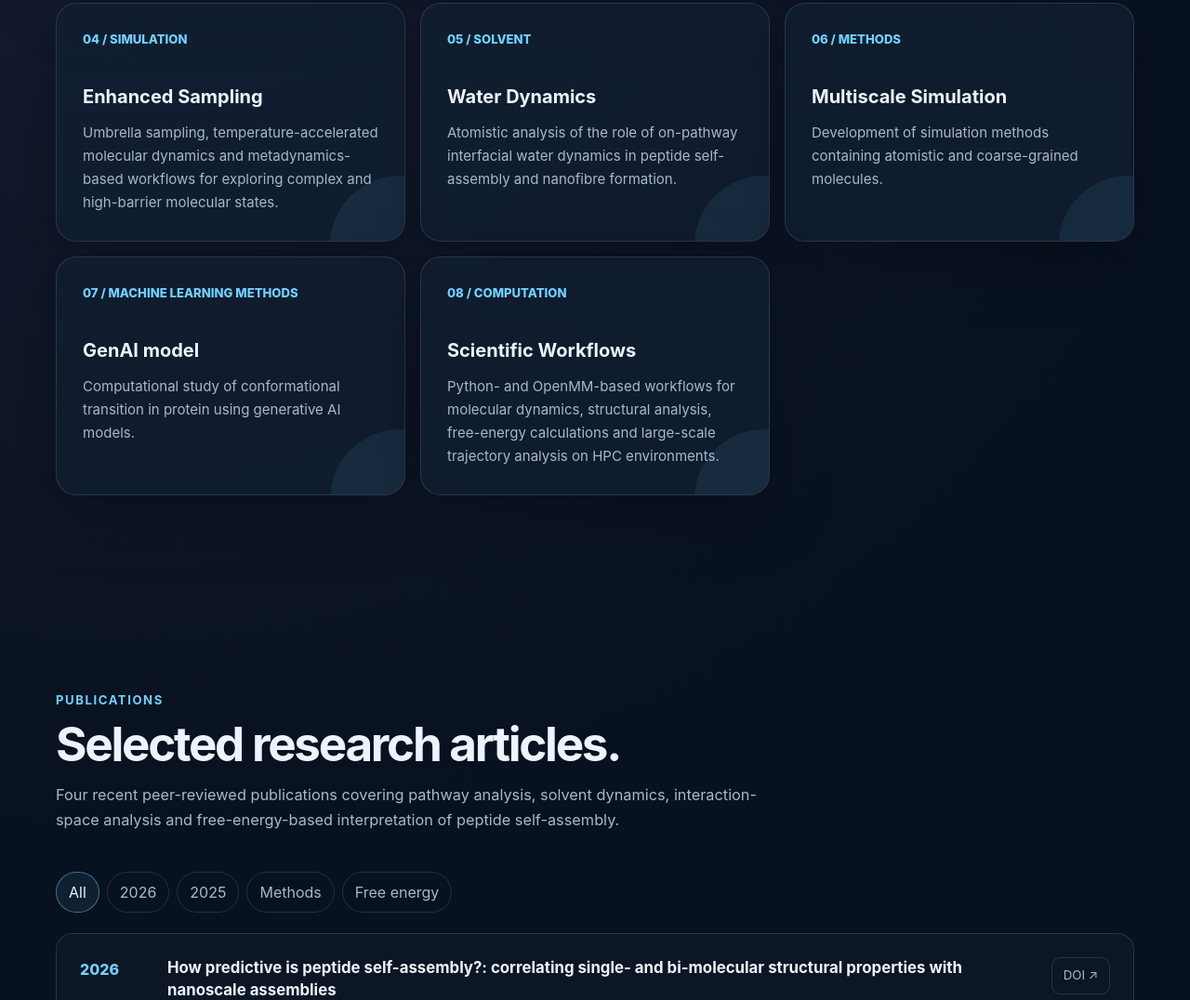
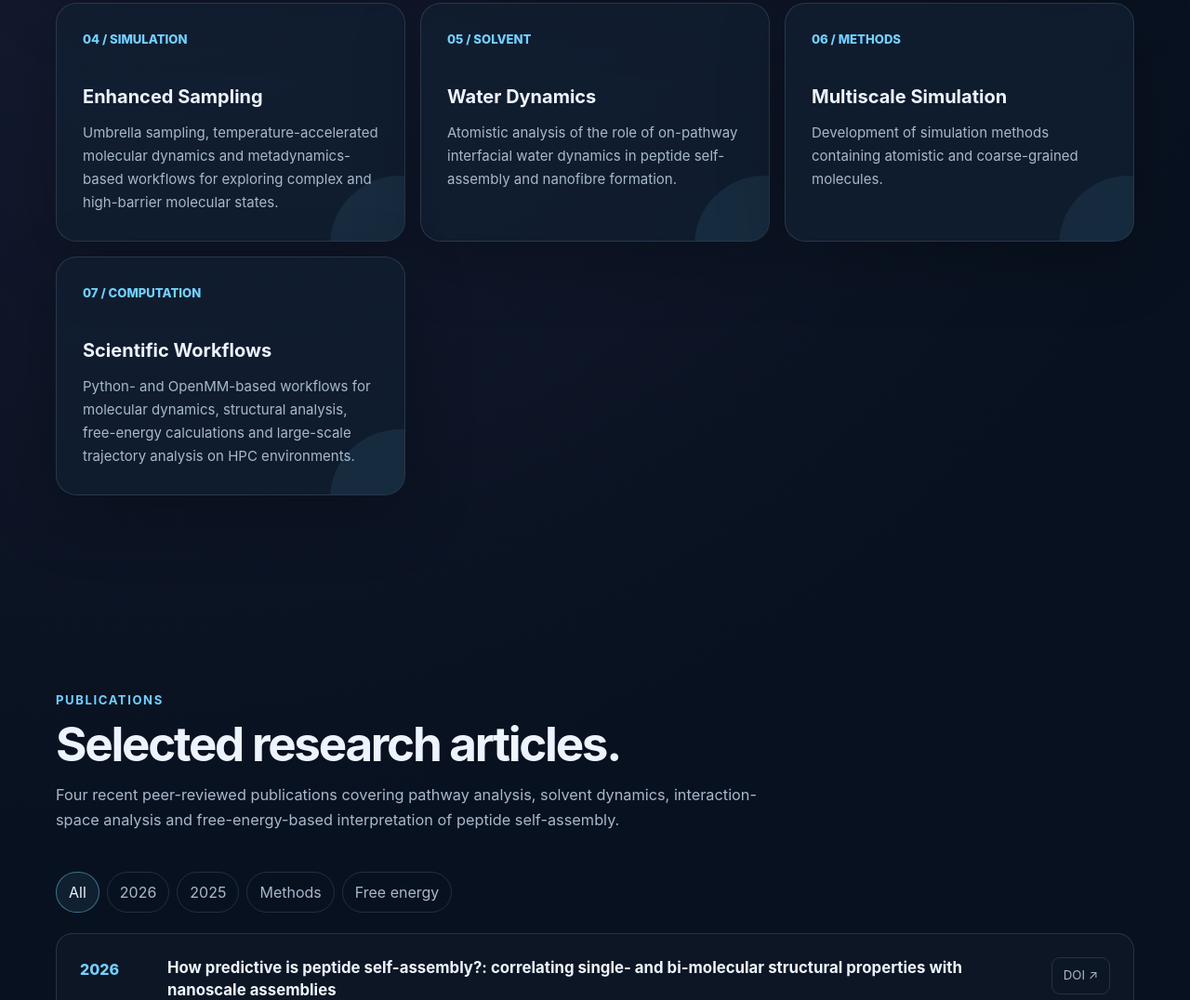
Before and after one commit to argha-chakraborty/argha-chakraborty.github.io, a plain HTML site: page index.html in a window 1280 px wide. Shown: the part 2341-3417 px from the top of the page at 93% size. Drawn offline with Linux system fonts and the light colour scheme.

Commit message:
Add files via upload

```diff
--- a/index.html
+++ b/index.html
@@ -683,16 +683,9 @@
             </p>
           </article>
 
-          <article class="card research-card">
-            <div class="research-number">07 / MACHINE LEARNING METHODS</div>
-            <h3>GenAI model</h3>
-            <p>
-              Computational study of conformational transition in protein using generative AI models.
-            </p>
-          </article>
 
           <article class="card research-card">
-            <div class="research-number">08 / COMPUTATION</div>
+            <div class="research-number">07 / COMPUTATION</div>
             <h3>Scientific Workflows</h3>
             <p>
               Python- and OpenMM-based workflows for molecular dynamics, structural
@@ -905,7 +898,6 @@
             <a class="btn btn-primary" href="mailto:arghachakraborty18@gmail.com">Email me</a>
             <a class="btn btn-secondary" href="https://github.com/argha-chakraborty" target="_blank" rel="noopener">GitHub</a>
             <a class="btn btn-secondary" href="https://www.linkedin.com/in/argha-chakraborty-359b02239/" target="_blank" rel="noopener">LinkedIn</a>
-            <!-- Replace the URL below with your Google Scholar profile URL. -->
             <a class="btn btn-secondary" href="https://scholar.google.com/citations?user=RngajaEAAAAJ&hl=en" target="_blank" rel="noopener" >Google Scholar</a>
           </div>
         </div>
```
